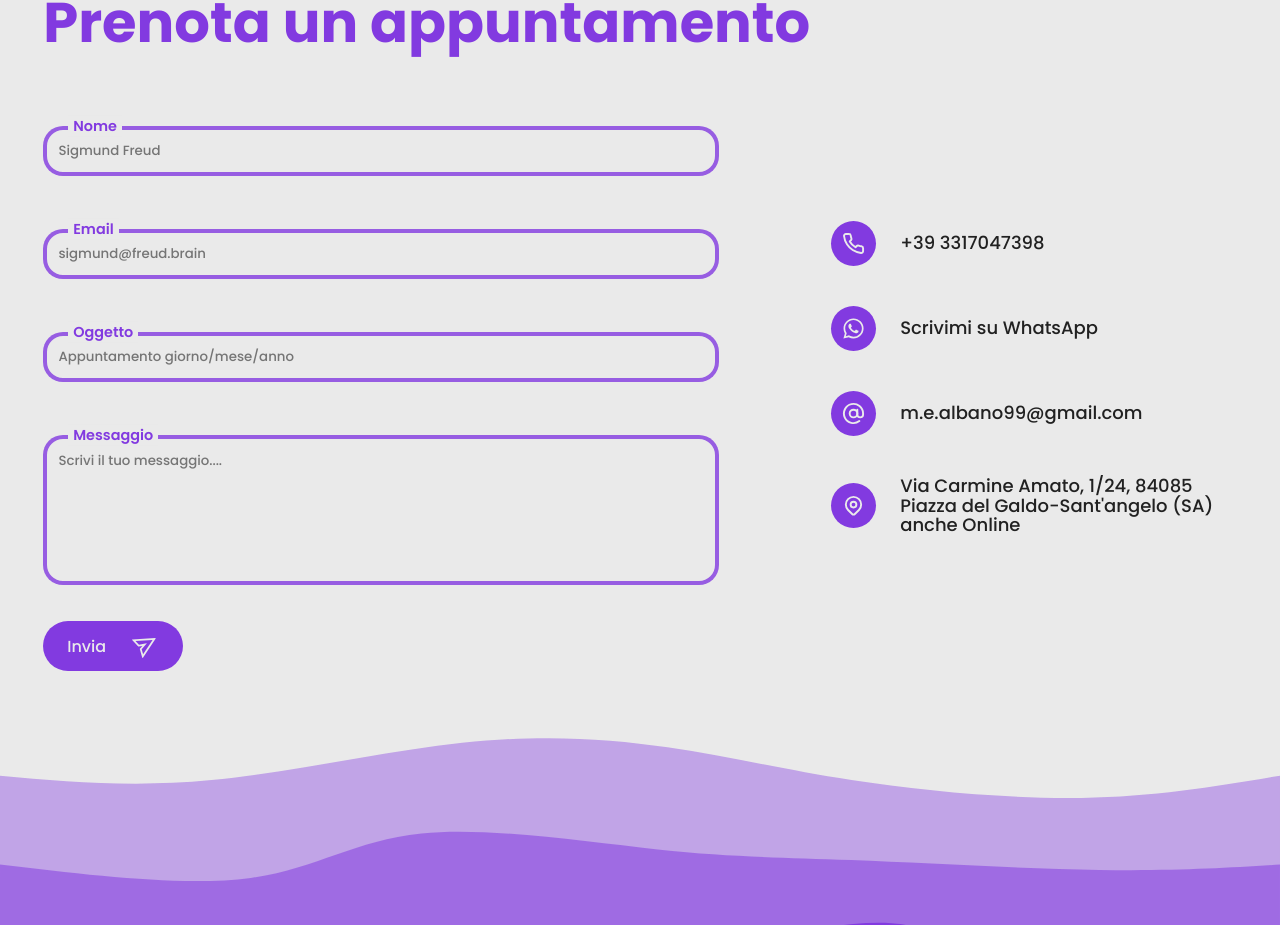
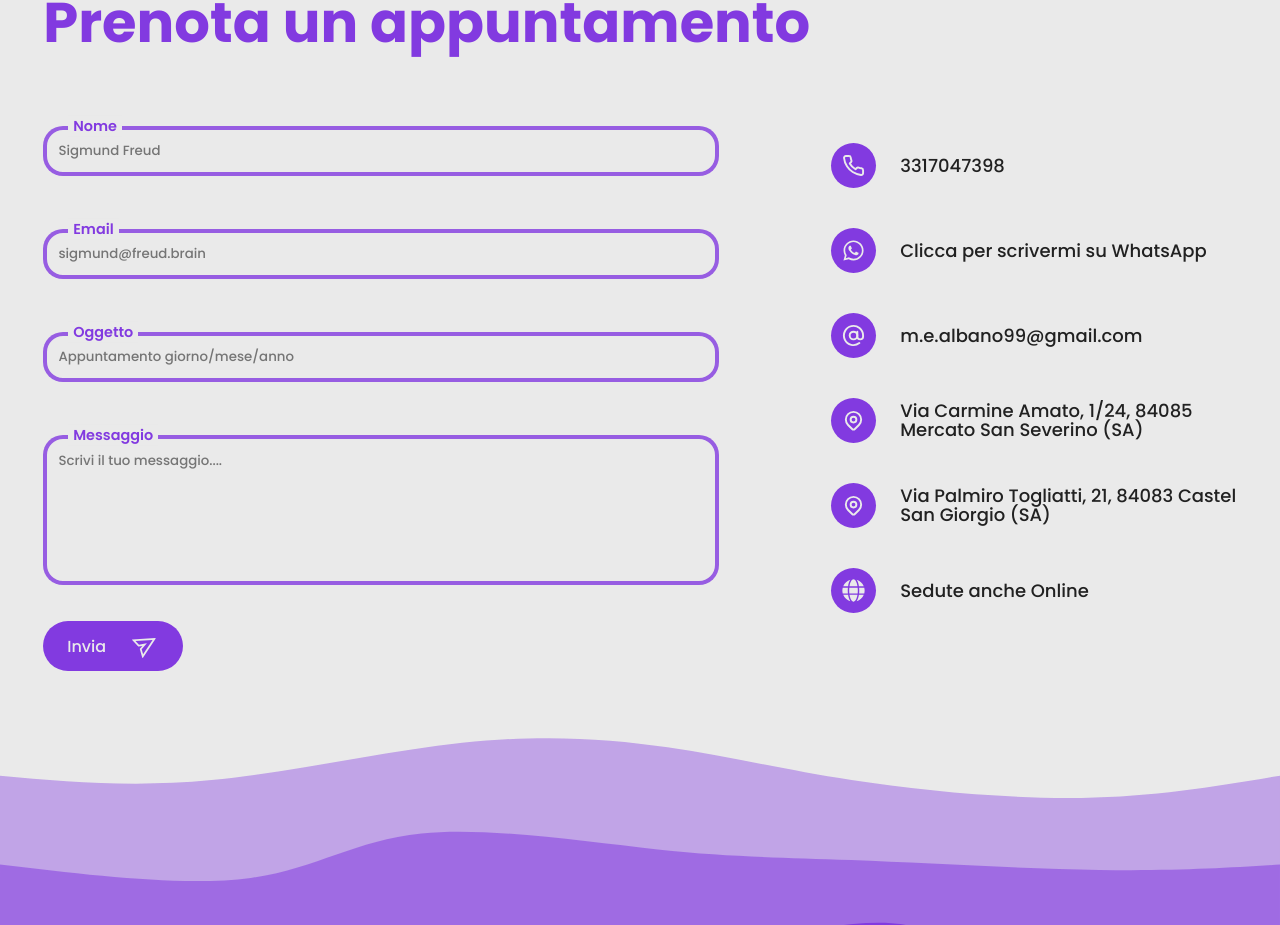
Before and after one commit to gcarda99/psycologist-portfolio, a React (Vite) app: page / in a window 1280 px wide. Shown: the part 3761-4686 px from the top of the page. Built offline with nearby package versions, Linux system fonts and the light colour scheme; no server answers.

Commit message:
update contacts section: adding new address with related google maps link

```diff
--- a/src/components/Contacts/Contacts.css
+++ b/src/components/Contacts/Contacts.css
@@ -1,4 +1,6 @@
 .contacts {
+    --contact-icon-size: 45px;
+    --contact-icon-glyph-size: 23px;
     height: auto;
     display: flex;
     flex-direction: column;
@@ -175,6 +177,14 @@
 
 .custom-shape-divider-bottom-1757341859 .shape-fill {
     fill: #823ae0;
+}
+
+/* Desktop grandi e schermi 2K, anche con scaling del sistema operativo. */
+@media (min-width: 1920px) {
+    .contacts {
+        --contact-icon-size: 60px;
+        --contact-icon-glyph-size: 31px;
+    }
 }
 
 /* ── 2K (2560px+) ──────────────────────────────────────────────── */
--- a/src/components/Contacts/Contacts.js
+++ b/src/components/Contacts/Contacts.js
@@ -7,7 +7,7 @@ import {AiOutlineCheckCircle, AiOutlineSend} from 'react-icons/ai';
 import {FiAtSign, FiPhone} from 'react-icons/fi';
 import {HiOutlineLocationMarker} from 'react-icons/hi';
 import emailjs from '@emailjs/browser';
-import {FaWhatsapp} from 'react-icons/fa';
+import {FaGlobe, FaWhatsapp} from 'react-icons/fa';
 
 import {ThemeContext} from '../../contexts/ThemeContext';
 import {contactsData} from '../../data/contactsData';
@@ -62,12 +62,12 @@ const DetailsIcon = styled('div')(({ownerState}) => ({
     backgroundColor: ownerState.primary,
     color: ownerState.secondary,
     borderRadius: '50%',
-    width: '45px',
-    height: '45px',
+    width: 'var(--contact-icon-size, 45px)',
+    height: 'var(--contact-icon-size, 45px)',
     display: 'flex',
     alignItems: 'center',
     justifyContent: 'center',
-    fontSize: '23px',
+    fontSize: 'var(--contact-icon-glyph-size, 23px)',
     transition: '250ms ease-in-out',
     flexShrink: 0,
     '&:hover': {
@@ -76,6 +76,64 @@ const DetailsIcon = styled('div')(({ownerState}) => ({
         backgroundColor: ownerState.tertiary,
     },
 }));
+
+const contactHoverStyles = (ownerState) => ({
+    '& p': {
+        color: ownerState.tertiary,
+        textDecoration: 'underline',
+        textDecorationColor: 'transparent',
+        transition: 'color 250ms ease-in-out, text-decoration-color 250ms ease-in-out',
+    },
+    '&:hover p, &:focus-visible p': {
+        color: ownerState.primary,
+        textDecorationColor: ownerState.primary,
+    },
+    '&:hover .contact-details-icon, &:focus-visible .contact-details-icon': {
+        transform: 'scale(1.1)',
+        color: ownerState.secondary,
+        backgroundColor: ownerState.tertiary,
+    },
+});
+
+const ContactLink = styled('a')(({ownerState}) => ({
+    textDecoration: 'none',
+    ...contactHoverStyles(ownerState),
+}));
+
+const ContactDetail = styled('div')(({ownerState}) => contactHoverStyles(ownerState));
+
+function ContactAddress({address, theme}) {
+    const AddressIcon = address.type === 'online' ? FaGlobe : HiOutlineLocationMarker;
+    const content = (
+        <>
+            <DetailsIcon className='contact-details-icon' ownerState={theme}>
+                <AddressIcon/>
+            </DetailsIcon>
+            <p>{address.label}</p>
+        </>
+    );
+
+    if (!address.googleMapsUrl) {
+        return (
+            <ContactDetail ownerState={theme} className='personal-details'>
+                {content}
+            </ContactDetail>
+        );
+    }
+
+    return (
+        <ContactLink
+            ownerState={theme}
+            href={address.googleMapsUrl}
+            className='personal-details'
+            target='_blank'
+            rel='noreferrer'
+            aria-label={`Apri ${address.label} su Google Maps`}
+        >
+            {content}
+        </ContactLink>
+    );
+}
 
 const SubmitBtn = styled('button')(({ownerState}) => ({
     backgroundColor: ownerState.primary,
@@ -98,7 +156,6 @@ function Contacts() {
     const [success, setSuccess] = useState(false);
     const [errMsg, setErrMsg] = useState('');
     const [isSubmitting, setIsSubmitting] = useState(false);
-    const [whatsappHover, setWhatsappHover] = useState(false);
     const isSubmittingRef = useRef(false);
 
     const {theme} = useContext(ThemeContext);
@@ -344,41 +401,37 @@ function Contacts() {
                         </div>
 
                         <div className='contacts-details'>
-                            <a href={`tel:${contactsData.phone.replace(" ", "")}`} className='personal-details'>
-                                <DetailsIcon ownerState={theme}><FiPhone/></DetailsIcon>
-                                <p style={{color: theme.tertiary}}>{contactsData.phone}</p>
-                            </a>
-                            <a
+                            <ContactLink
+                                ownerState={theme}
+                                href={`tel:${contactsData.phone.replace(" ", "")}`}
+                                className='personal-details'
+                            >
+                                <DetailsIcon className='contact-details-icon' ownerState={theme}><FiPhone/></DetailsIcon>
+                                <p>{contactsData.phone}</p>
+                            </ContactLink>
+                            <ContactLink
+                                ownerState={theme}
                                 href={`${contactsData.whatsapp}`}
                                 className='personal-details'
-                                style={{textDecoration: 'none'}}
                             >
-                                <DetailsIcon ownerState={theme}><FaWhatsapp/></DetailsIcon>
-                                <p style={{color: theme.tertiary}}>
-                                    Scrivimi su{' '}
-                                    <span
-                                        style={{
-                                            color: whatsappHover ? theme.primary : theme.tertiary,
-                                            textDecoration: whatsappHover ? 'underline' : 'none',
-                                            transition: 'color 0.2s',
-                                        }}
-                                        onMouseEnter={() => setWhatsappHover(true)}
-                                        onMouseLeave={() => setWhatsappHover(false)}
-                                    >
-                                        WhatsApp
-                                    </span>
-                                </p>
-                            </a>
-                            <a href={`mailto:${contactsData.email}`} className='personal-details'>
-                                <DetailsIcon ownerState={theme}><FiAtSign/></DetailsIcon>
-                                <p style={{color: theme.tertiary}}>{contactsData.email}</p>
-                            </a>
-                            <div className='personal-details'>
-                                <DetailsIcon ownerState={theme}><HiOutlineLocationMarker/></DetailsIcon>
-                                <p style={{color: theme.tertiary}}>
-                                    {contactsData.address1}<br/>{contactsData.address2}
-                                </p>
-                            </div>
+                                <DetailsIcon className='contact-details-icon' ownerState={theme}><FaWhatsapp/></DetailsIcon>
+                                <p>Clicca per scrivermi su WhatsApp</p>
+                            </ContactLink>
+                            <ContactLink
+                                ownerState={theme}
+                                href={`mailto:${contactsData.email}`}
+                                className='personal-details'
+                            >
+                                <DetailsIcon className='contact-details-icon' ownerState={theme}><FiAtSign/></DetailsIcon>
+                                <p>{contactsData.email}</p>
+                            </ContactLink>
+                            {contactsData.addresses.map((address) => (
+                                <ContactAddress
+                                    key={address.id}
+                                    address={address}
+                                    theme={theme}
+                                />
+                            ))}
                         </div>
                     </div>
                     <img
--- a/src/data/contactsData.js
+++ b/src/data/contactsData.js
@@ -1,7 +1,24 @@
 export const contactsData = {
     whatsapp: 'https://wa.me/393317047398',
     email: 'm.e.albano99@gmail.com',
-    phone: '+39 3317047398',
-    address1: 'Via Carmine Amato, 1/24, 84085 Piazza del Galdo-Sant\'angelo (SA)',
-    address2: 'anche Online'
+    phone: '3317047398',
+    addresses: [
+        {
+            id: 'mercato-san-severino',
+            type: 'studio',
+            label: 'Via Carmine Amato, 1/24, 84085 Mercato San Severino (SA)',
+            googleMapsUrl: 'https://maps.app.goo.gl/YkpeMDmYMswDH8U18'
+        },
+        {
+            id: 'castel-san-giorgio',
+            type: 'studio',
+            label: 'Via Palmiro Togliatti, 21, 84083 Castel San Giorgio (SA)',
+            googleMapsUrl: 'https://maps.app.goo.gl/8v5y6kNmY6RcDqY38'
+        },
+        {
+            id: 'online',
+            type: 'online',
+            label: 'Sedute anche Online'
+        }
+    ]
 }
```
